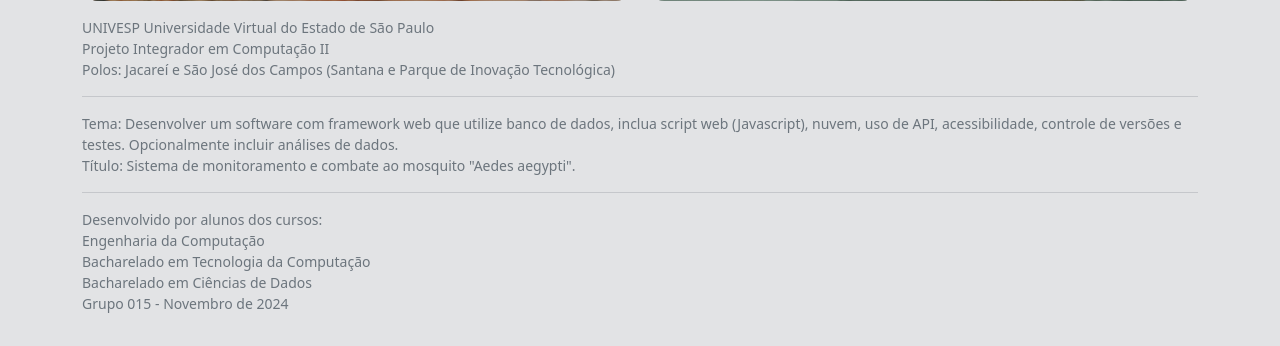
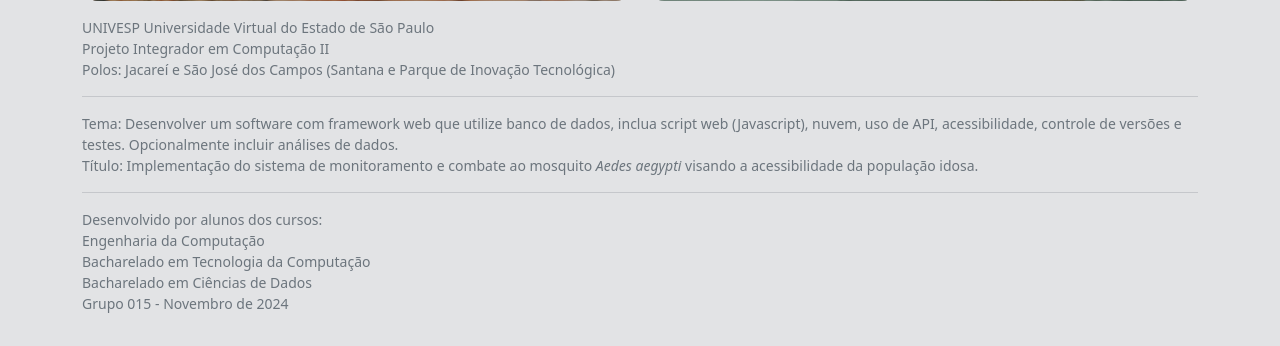
Before and after one commit to kelson-pereira/univesp-pi-2, a Django app: page / in a window 1280 px wide. Shown: the part 1447-1793 px from the top of the page. Run offline with Django 5.2, Linux system fonts and the light colour scheme.

Commit message:
Alteração do título do projeto no rodapé da página principal

```diff
--- a/combate_aedes/templates/home/rodape.html
+++ b/combate_aedes/templates/home/rodape.html
@@ -11,7 +11,7 @@
                 <hr>
                 <p>
                     <div>Tema: Desenvolver um software com framework web que utilize banco de dados, inclua script web (Javascript), nuvem, uso de API, acessibilidade, controle de versões e testes. Opcionalmente incluir análises de dados.</div>
-                    <div>Título: Sistema de monitoramento e combate ao mosquito "Aedes aegypti".</div>
+                    <div>Título: Implementação do sistema de monitoramento e combate ao mosquito <i>Aedes aegypti</i> visando a acessibilidade da população idosa.</div>
                 </p>
                 <hr>
                 <p>
```
